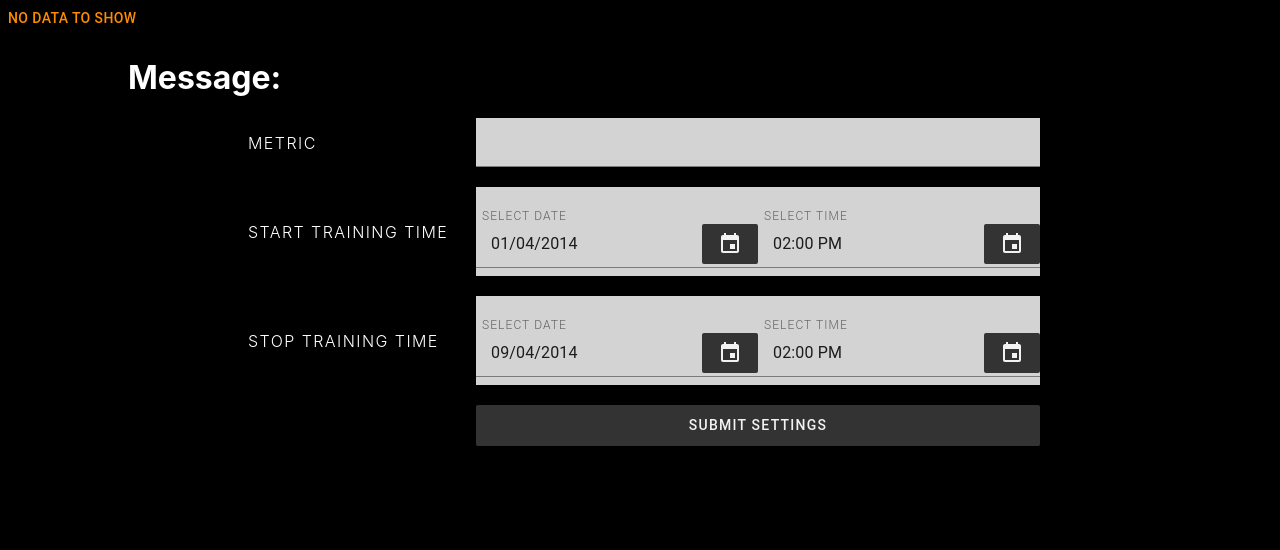
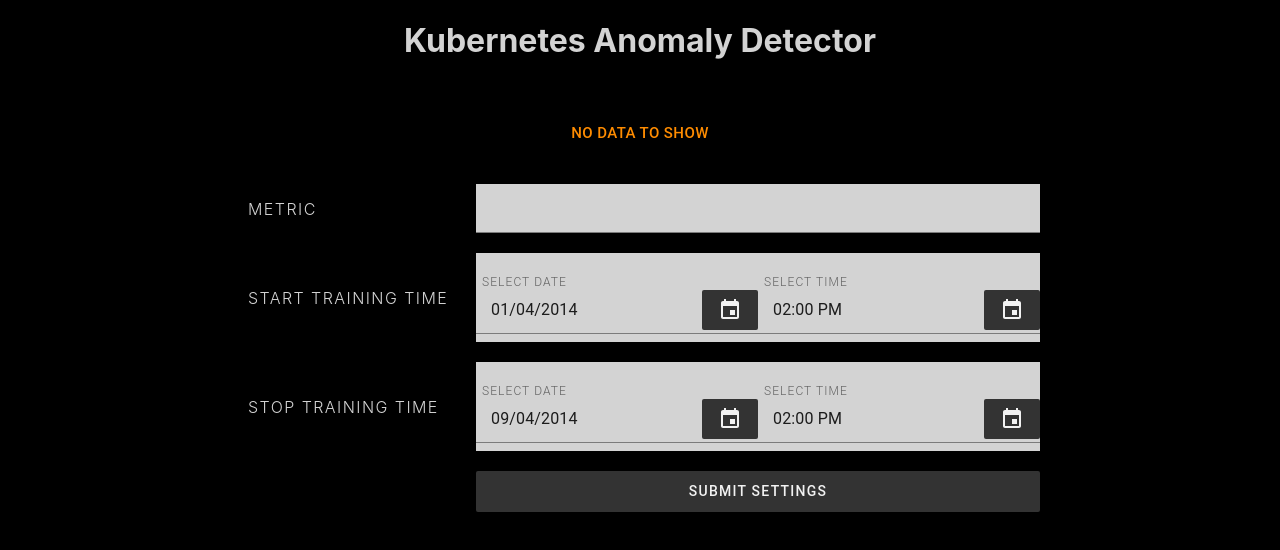
Before and after one commit to emerelte/kad, a React (Create React App) app in the folder client/: page / in a window 1280 px wide. Shown: the top 550 px of the page. Built offline with nearby package versions, Linux system fonts and the light colour scheme; no server answers.

Commit message:
Style improvements

```diff
--- a/client/src/App.js
+++ b/client/src/App.js
@@ -6,6 +6,7 @@ import Results from "./components/Results";
 class App extends Component {
     render() {
         return <div>
+            <h1 style={{color: "lightgray", textAlign: "center"}}>Kubernetes Anomaly Detector</h1>
             <Results/>
             <Keyboard/>
         </div>
--- a/client/src/components/Keyboard.js
+++ b/client/src/components/Keyboard.js
@@ -57,7 +57,6 @@ class Keyboard extends Component {
 
     render() {
         return <div className="keyboard">
-            <h1>Message: {this.state.message}</h1>
             <form className="keyboard">
                 <ul className="flex-outer">
                     <li>
--- a/client/src/components/Results.js
+++ b/client/src/components/Results.js
@@ -4,7 +4,7 @@ import {ComposedChart, Label, Legend, Line, ResponsiveContainer, Scatter, Toolti
 import Button from "@material-ui/core/Button";
 import "../style/Results.css"
 
-const REFRESH_TIME_SEC = 1
+const REFRESH_TIME_SEC = 2
 
 class Results extends Component {
     constructor(props) {
@@ -80,11 +80,11 @@ class Results extends Component {
         return date.getDate() + "." + ("0" + date.getMonth()).substr(-2) + "." + date.getFullYear() + ", " + hours.substr(-2) + ":" + minutes.substr(-2);
     }
 
-    hideData = () => {
+    hideGraph = () => {
         this.setState({visible: false});
     }
 
-    showData = () => {
+    showGraph = () => {
         this.setState({visible: true});
     }
 
@@ -110,12 +110,10 @@ class Results extends Component {
             console.log(data);
         }
         if (!this.state.rawData) {
-            return <Button disabled style={{color: "darkorange"}}>No data to show</Button>
+            return <div className="results-div-outer"><Button size="large" disabled style={{color: "darkorange"}}>No data to show</Button></div>
         } else {
             return this.state.visible ?
-                <div style={{position: "relative", width: "100%", height: 500}}><Button variant="contained"
-                                                                                        onClick={this.hideData}>Hide
-                    data</Button>
+                <div className="results-div-outer" style={{position: "relative", width: "100%", height: 500}}>
                     <ResponsiveContainer width="100%"
                                          height="100%">
                         <ComposedChart
@@ -135,8 +133,9 @@ class Results extends Component {
                             <Legend verticalAlign="top"/>
                         </ComposedChart>
                     </ResponsiveContainer>
+                    <div className="results-div-inner"><Button size="large" variant="contained" onClick={this.hideGraph}>Hide graph</Button></div>
                 </div>
-                : <Button variant="contained" onClick={this.showData} style={{color: "green"}}>Show data</Button>
+                : <div className="results-div-outer"><div className="results-div-inner"><Button variant="contained" size="large" onClick={this.showGraph} style={{color: "green", width: "auto"}}>Show graph</Button></div></div>
         }
     }
 }
--- a/client/src/style/Keyboard.css
+++ b/client/src/style/Keyboard.css
@@ -1,8 +1,9 @@
 .keyboard {
-    color: white;
+    color: lightgray;
     width: 80%;
     max-width: 1200px;
     margin: 0 auto;
+    padding-bottom: 30px;
     box-sizing: border-box;
 }
 
--- a/client/src/style/Results.css
+++ b/client/src/style/Results.css
@@ -1,7 +1,3 @@
-.message {
-    color: white;
-}
-
 .Button {
     color: black;
 }
@@ -9,3 +5,15 @@
 .Button:disabled {
     color: white;
 }
+
+.results-div-inner,
+.results-div-outer {
+    display: flex;
+    justify-content: center;
+    padding-bottom: 30px;
+    padding-top: 30px;
+}
+
+.results-div-outer {
+    flex-direction: column;
+}
```
